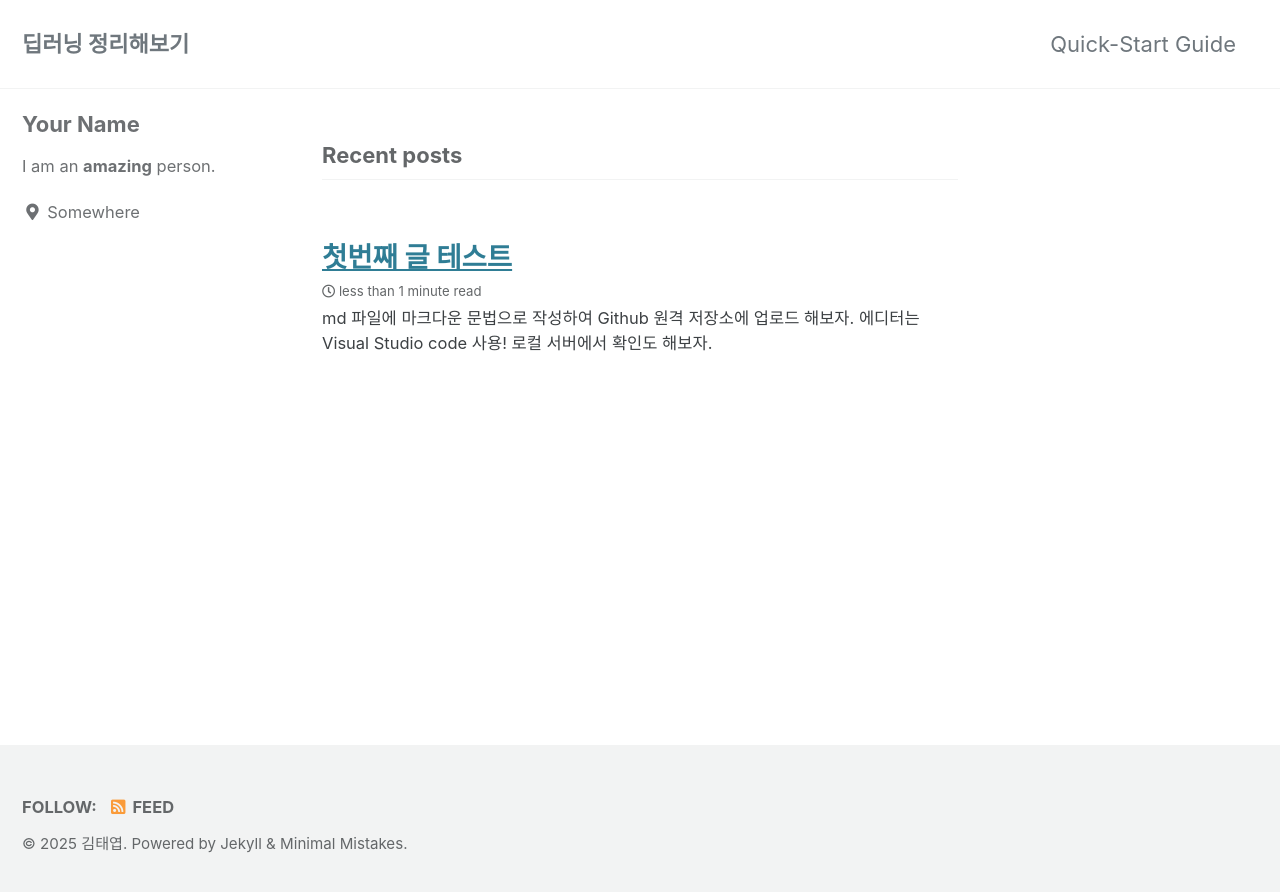
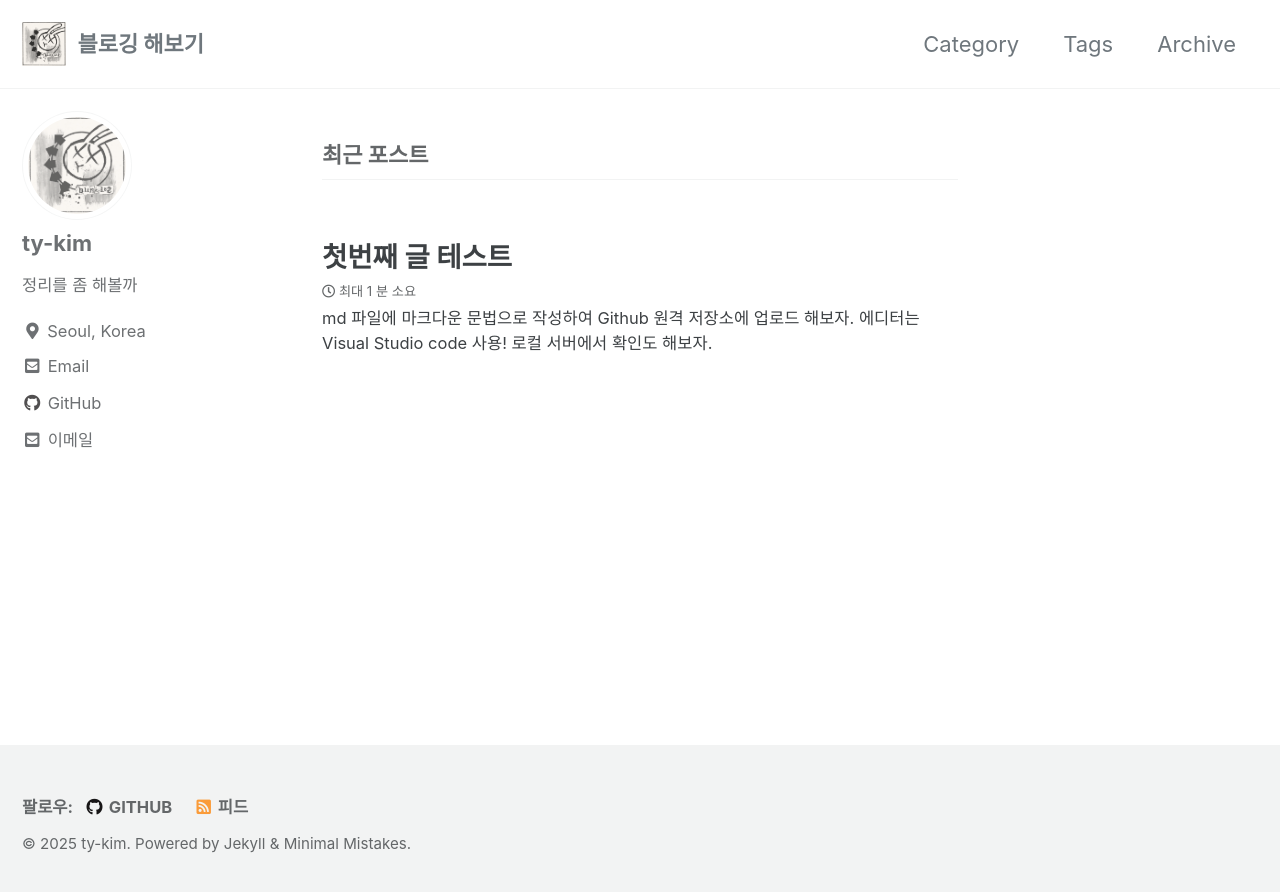
Before and after one commit to tae-yeop/tae-yeop.github.io, a Jekyll site: the page built from index.html, in a window 1280 px wide. Shown: the top 892 px of the page. Built offline with Jekyll 4.4.1, drawn with Linux system fonts in a browser that asks for light colours; cached includes are drawn as plain includes; the list of posts is cut into pages by our own code.

Commit message:
Update configurations and assets

```diff
--- a/_config.yml
+++ b/_config.yml
@@ -15,17 +15,17 @@
 minimal_mistakes_skin    : "default" # "air", "aqua", "contrast", "dark", "dirt", "neon", "mint", "plum", "sunrise"
 
 # Site Settings
-locale                   : "en-US"
-title                    : "딥러닝 정리해보기"
+locale                   : "ko-KR"
+title                    : "블로깅 해보기"
 title_separator          : "-"
 subtitle                 : # site tagline that appears below site title in masthead
-name                     : "김태엽"
-description              : "어떻게든 되겠지"
+name                     : "ty-kim"
+description              : "딥러닝 개발과 연구"
 url                      : "https://tae-yeop.github.io/"
 baseurl                  : # the subpath of your site, e.g. "/blog"
-repository               : # GitHub username/repo-name e.g. "mmistakes/minimal-mistakes"
+repository               : "https://github.com/tae-yeop/tae-yeop.github.io"
 teaser                   : "/assets/images/me.JPG"
-logo                     : # path of logo image to display in the masthead, e.g. "/assets/images/88x88.png"
+logo                     : "/assets/images/logo.png"
 masthead_title           : # overrides the website title displayed in the masthead, use " " for no title
 # breadcrumbs            : false # true, false (default)
 words_per_minute         : 200
@@ -102,15 +102,15 @@ analytics:
 
 # Site Author
 author:
-  name             : "Your Name"
-  avatar           : # path of avatar image, e.g. "/assets/images/bio-photo.jpg"
-  bio              : "I am an **amazing** person."
-  location         : "Somewhere"
-  email            :
+  name             : "ty-kim"
+  avatar           : "/assets/images/logo.png"
+  bio              : "정리를 좀 해볼까"
+  location         : "Seoul, Korea"
+  email            : "deertangs@gmail.com"
   links:
     - label: "Email"
       icon: "fas fa-fw fa-envelope-square"
-      # url: "mailto:your.name@email.com"
+      url: "mailto:deertangs@gmail.com"
     - label: "Website"
       icon: "fas fa-fw fa-link"
       # url: "https://your-website.com"
@@ -122,7 +122,7 @@ author:
       # url: "https://facebook.com/"
     - label: "GitHub"
       icon: "fab fa-fw fa-github"
-      # url: "https://github.com/"
+      url: "https://github.com/tae-yeop"
     - label: "Instagram"
       icon: "fab fa-fw fa-instagram"
       # url: "https://instagram.com/"
@@ -138,7 +138,7 @@ footer:
       # url:
     - label: "GitHub"
       icon: "fab fa-fw fa-github"
-      # url:
+      url: "https://github.com/tae-yeop"
     - label: "GitLab"
       icon: "fab fa-fw fa-gitlab"
       # url:
--- a/_sass/minimal-mistakes/_base.scss
+++ b/_sass/minimal-mistakes/_base.scss
@@ -126,6 +126,7 @@ blockquote {
 /* links */
 
 a {
+  text-decoration-line: none;
   &:focus {
     @extend %tab-focus;
   }
--- a/assets/css/main.scss
+++ b/assets/css/main.scss
@@ -6,3 +6,9 @@
 
 @import "minimal-mistakes/skins/{{ site.minimal_mistakes_skin | default: 'default' }}"; // skin
 @import "minimal-mistakes"; // main partials
+
+// list title link remove underline
+.archive a {
+    color: inherit;
+    text-decoration: none;
+}
```
Also changed, not shown: Gemfile (+6 -1 lines), _data/navigation.yml (+6 -6 lines), _pages/category-archive.md (added, +6 -0 lines), _pages/tag-archive.md (added, +6 -0 lines), _pages/year-archive.md (added, +6 -0 lines), assets/images/favicon.ico (added), assets/images/logo.png (added).
